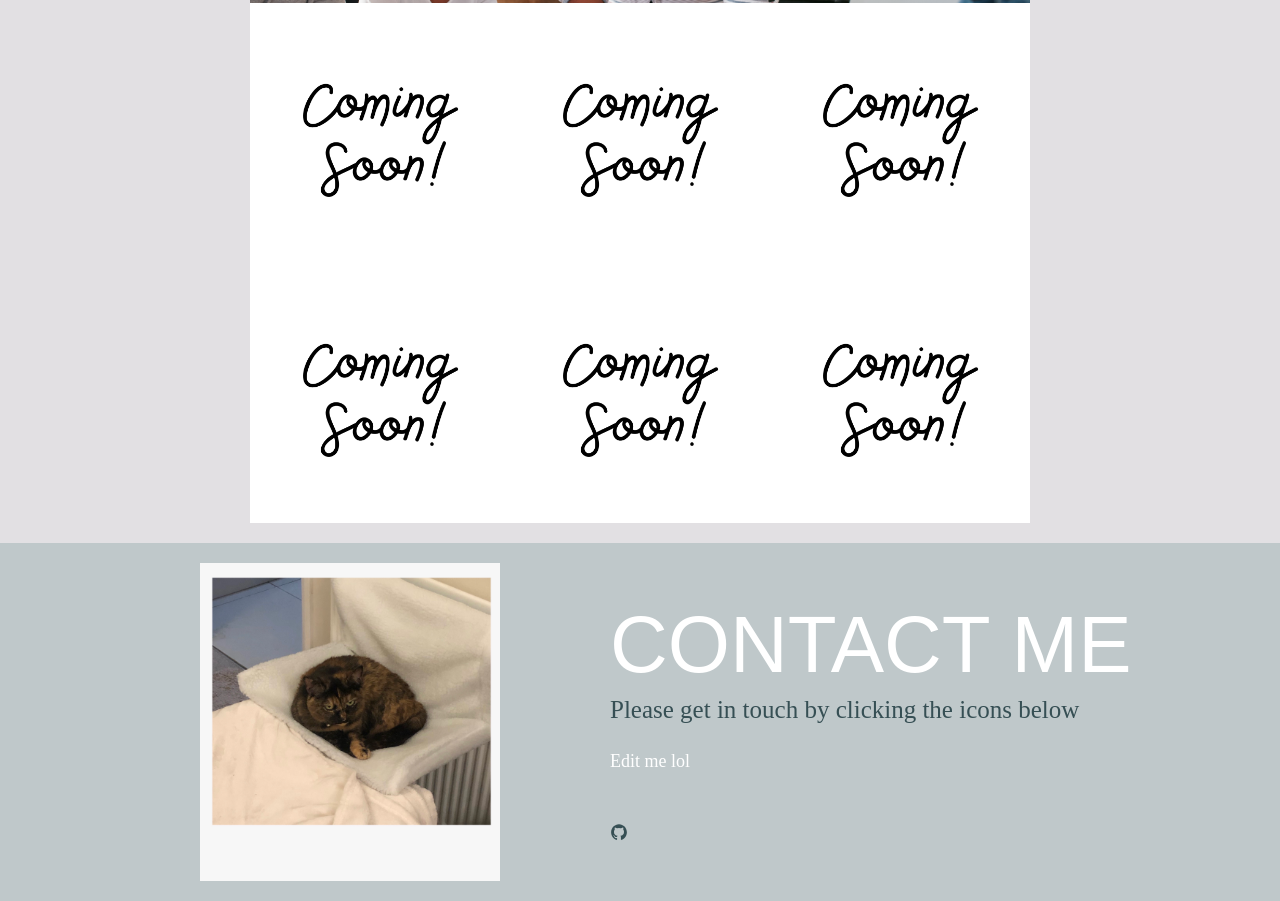
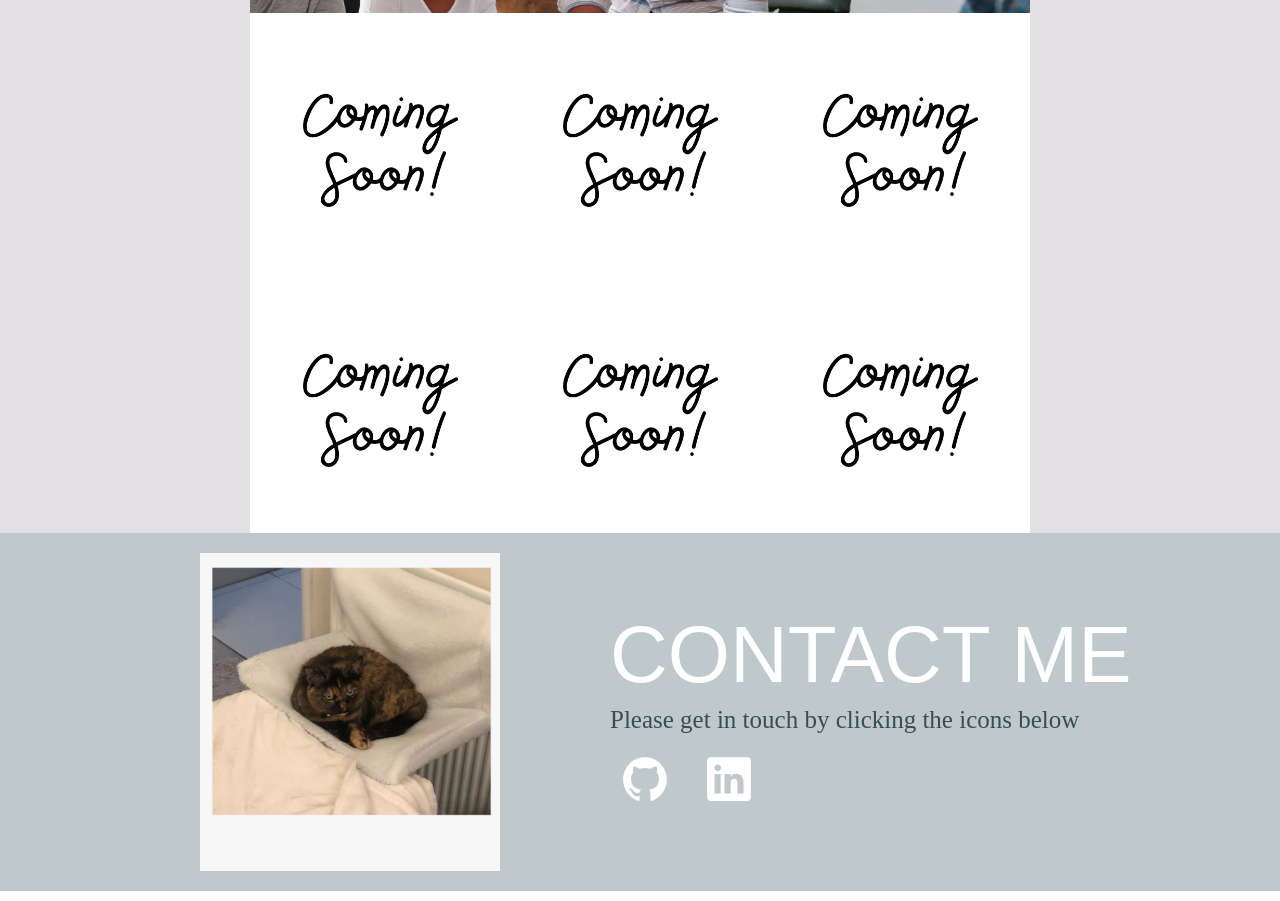
Before and after one commit to sophia4422/my-portfolio, a plain HTML site: page index.html in a window 1280 px wide. Shown: the part 1028-1929 px from the top of the page. Drawn offline with nearby package versions, Linux system fonts and the light colour scheme; a web font is replaced by a local one.

Commit message:
added contact icons

```diff
--- a/assets/css/style.css
+++ b/assets/css/style.css
@@ -41,6 +41,7 @@ header {
 
 .nav_links li a:hover {
   color: #3894a6;
+  transition: color 0.2s;
 }
 /* about me and contact section*/
 .about {
@@ -98,13 +99,12 @@ header {
 /* my projects css */
 .projects {
   width: 100%;
-  padding: 20px 0px;
   background-color: #e2e0e3;
   font-family: "Akshar", sans-serif;
+  padding-top: 40px;
 }
 .proj-text {
   text-align: center;
-  padding: 5px;
   font-size: 22px;
   font-family: "Akshar", sans-serif;
   margin-bottom: 10px;
@@ -120,6 +120,7 @@ header {
 .proj-text h5 {
   color: #364f54;
   font-family: "IM Fell Double Pica", serif;
+  margin-bottom: 40px;
 }
 /* all the effects for the image text */
 .image {
@@ -228,3 +229,16 @@ header {
   font-family: "Akshar", sans-serif;
   text-transform: uppercase;
 }
+
+/* contact me form icons */
+.social-icon {
+  color: white;
+  font-size: 50px;
+  text-decoration: none;
+  margin: 0 10px;
+}
+
+.social-icon:hover {
+  color: #3894a6;
+  transition: color 0.2s;
+}
--- a/index.html
+++ b/index.html
@@ -154,9 +154,13 @@
         <div class="about-text">
           <h1>Contact Me</h1>
           <h5>Please get in touch by clicking the icons below</h5>
-          <p>Edit me lol </p>
-          <a href="https://github.com/sophia4422" target="_blank">
+          <!-- git hub icon-->
+          <a class="social-icon" href="https://github.com/sophia4422" target="_blank">
             <ion-icon name="logo-github"></ion-icon>
+          </a>
+          <!-- linked in icon-->
+          <a class="social-icon" href="https://www.linkedin.com/in/sophia-wall-17a38b233/" target="_blank">
+            <ion-icon name="logo-linkedin"></ion-icon>
           </a>
         </div>
       </div>
```
